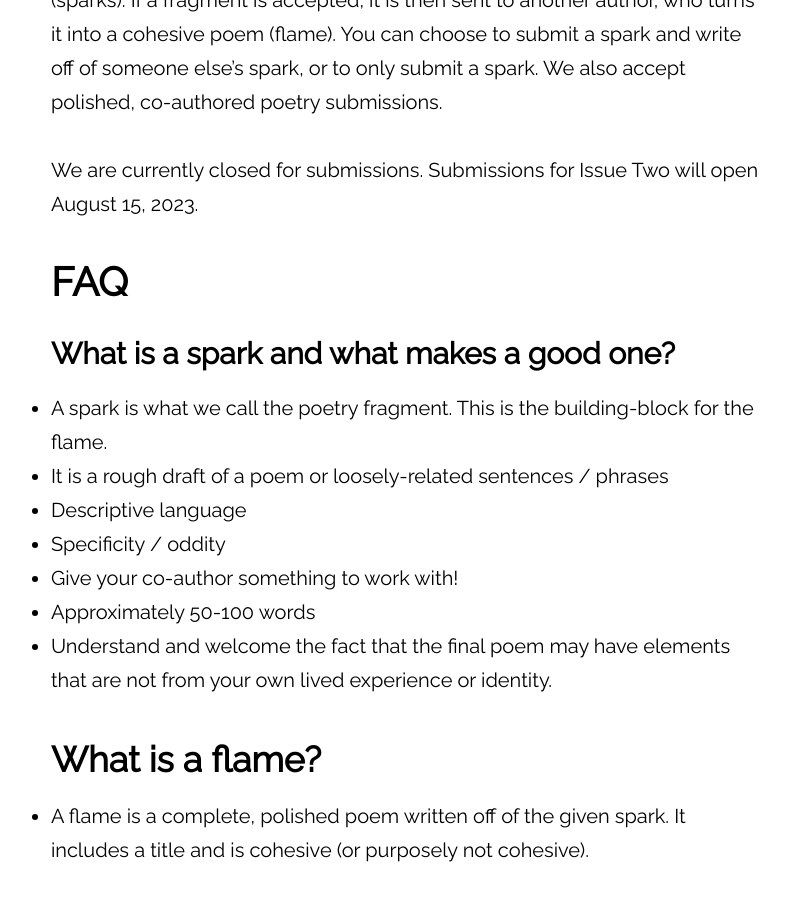
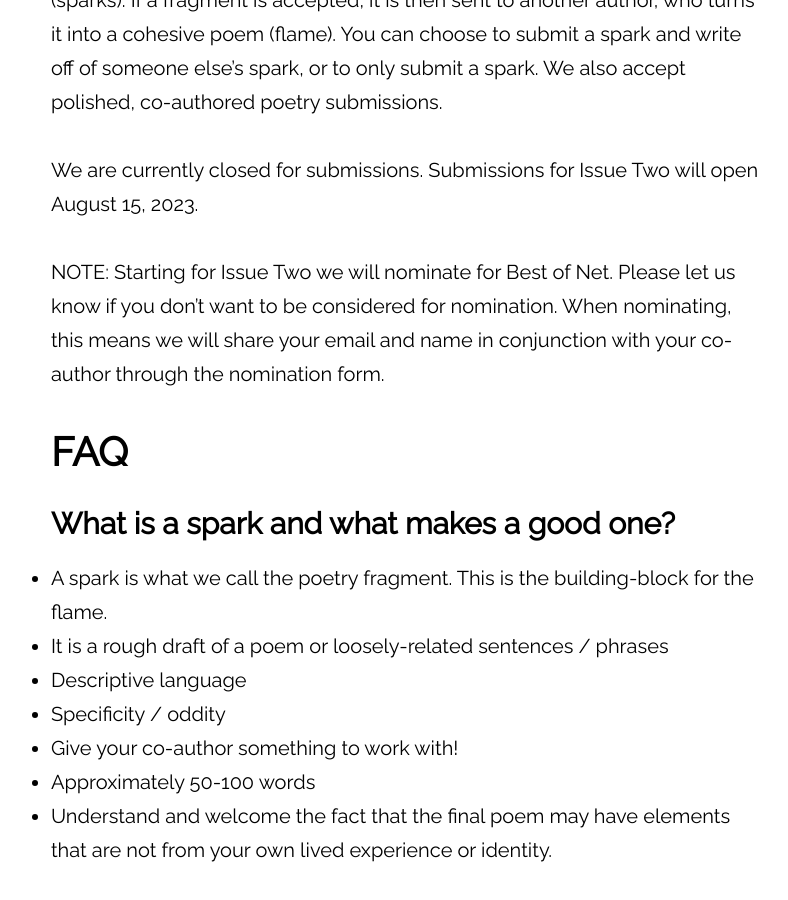
Before and after one commit to atmars77/atmars77.github.io, a Jekyll site: the page built from submit.md, in a window 1280 px wide and 900 px high, scrolled down 546 px. Shown: the whole window, without its empty margins (232-1020 px from the left). Built offline with Jekyll 4.4.1, drawn with Linux system fonts in a browser that asks for light colours.

Commit message:
best of net

```diff
--- a/submit.md
+++ b/submit.md
@@ -10,6 +10,8 @@ largeimage: "/assets/Images/tina_candle.png"
 Spark to Flame is a journal dedicated to collaborative poetry. We pair poets to co-author poetry anonymously through submissions of poetry fragments (sparks). If a fragment is accepted, it is then sent to another author, who turns it into a cohesive poem (flame). You can choose to submit a spark and write off of someone else’s spark, or to only submit a spark. We also accept polished, co-authored poetry submissions.
 
 We are currently closed for submissions. Submissions for Issue Two will open August 15, 2023.
+
+NOTE: Starting for Issue Two we will nominate for Best of Net. Please let us know if you don't want to be considered for nomination. When nominating, this means we will share your email and name in conjunction with your co-author through the nomination form.
 
 # FAQ
 
```
